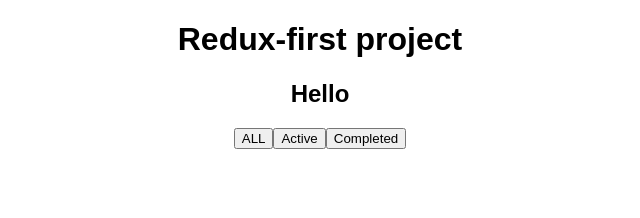
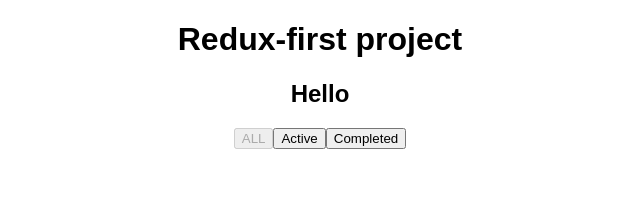
Before and after one commit to KonradGmur/Redux-project, a React (Create React App) app: page / in a window 1280 px wide. Shown: the top 218 px of the page, without its empty margins (320-960 px from the left). Built offline with nearby package versions, Linux system fonts and the light colour scheme.

Commit message:
Creating a method that filters at the buttons

```diff
--- a/src/action/todo.actions.js
+++ b/src/action/todo.actions.js
@@ -11,3 +11,9 @@
   type: "TOGGLE_TODO",
   id
 });
+
+export const AVAILABLE_FILTERS = {
+  SHOW_COMPLETE: "SHOW_COMPLETE",
+  SHOW_ALL: "SHOW_ALL",
+  SHOW_ACTIVE: "SHOW_ACTIVE"
+};
--- a/src/components/FilterButton.js
+++ b/src/components/FilterButton.js
@@ -1,4 +1,5 @@
 import React from "react";
+import { connect } from "react-redux";
 
 const FilterButton = ({ onClick, children, active }) => {
   return (
@@ -7,4 +8,16 @@
     </button>
   );
 };
-export default FilterButton;
+
+const mapStateToProps = (state, ownProps) => ({
+  active: state.filter === ownProps.filter
+});
+
+const mapDispatchToProps = dispatch => ({
+  onClick: () => dispatch()
+});
+
+export default connect(
+  mapStateToProps,
+  mapDispatchToProps
+)(FilterButton);
--- a/src/containers/Footer.js
+++ b/src/containers/Footer.js
@@ -1,11 +1,15 @@
 import React from "react";
+import FilterButton from "../components/FilterButton";
+import { AVAILABLE_FILTERS } from "../action/todo.actions";
 
 const Footer = () => {
   return (
     <footer>
-      <button>ALL</button>
-      <button>Active</button>
-      <button>Completed</button>
+      <FilterButton filter={AVAILABLE_FILTERS.SHOW_ALL}>ALL</FilterButton>
+      <FilterButton filter={AVAILABLE_FILTERS.SHOW_ACTIVE}>Active</FilterButton>
+      <FilterButton filter={AVAILABLE_FILTERS.SHOW_COMPLETE}>
+        Completed
+      </FilterButton>
     </footer>
   );
 };
```
